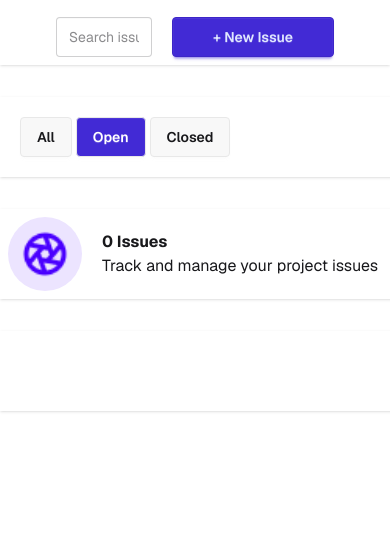
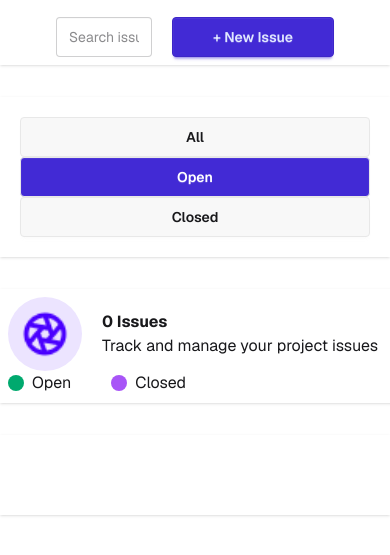
Before and after one commit to Raj-Talukder-debug/A05-By-Raj, a plain HTML site: page home.html in a window 390 px wide. Both pictures are taken after a click on the button "Open". Shown: the part 71-626 px from the top of the page. Drawn offline with nearby package versions, Linux system fonts and the light colour scheme; no server answers.

Commit message:
responsive is done for small devices

```diff
--- a/home.html
+++ b/home.html
@@ -55,7 +55,7 @@
 
     <!-- btn-section -->
 
-    <section id="-button" class=" w-[1160px] mx-auto  bg-base-100 shadow-sm mt-8 p-5">
+    <section id="-button" class=" max-w-[1160px] mx-auto  bg-base-100 shadow-sm mt-8 p-5 flex flex-col md:flex-row">
         <button id="all-btn" onclick="" class="btn bg-primary text-white">All</button>
         <button id="open-btn" onclick="" class="btn ">Open</button>
         <button id="closed-btn" onclick="" class="btn">Closed</button>
@@ -67,7 +67,7 @@
 
     <!-- total issue count section -->
 
-    <section  class=" w-[1160px] mx-auto  bg-base-100 shadow-sm mt-8 p-2 flex justify-between items-center">
+    <section  class=" w-[1160px] mx-auto  bg-base-100 shadow-sm mt-8 p-2 flex flex-col items-start justify-between md:flex-row mid: items-center">
 
         <div class="flex gap-5 items-center">
 
@@ -127,7 +127,7 @@
     <!-- card section -->
 
 
-    <section id="card-container" class="w-[1160px] mx-auto  bg-base-100 shadow-sm mt-8 grid grid-cols-4 gap-4 p-10" >
+    <section id="card-container" class="max-w-[1160px] mx-auto  bg-base-100 shadow-sm mt-8 grid grid-cols-2  md:grid-cols-4  gap-4 p-10" >
 
 
 
```
Also changed, not shown: 1 other file.
